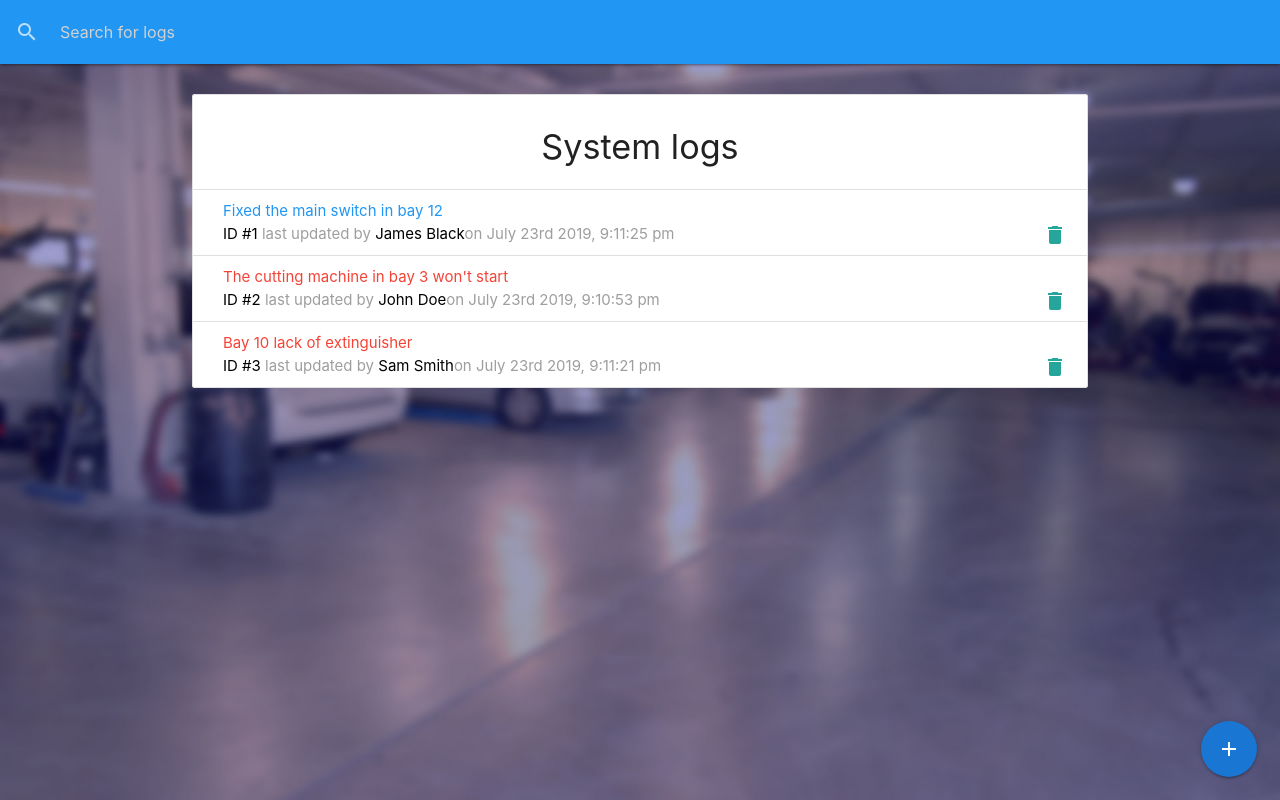
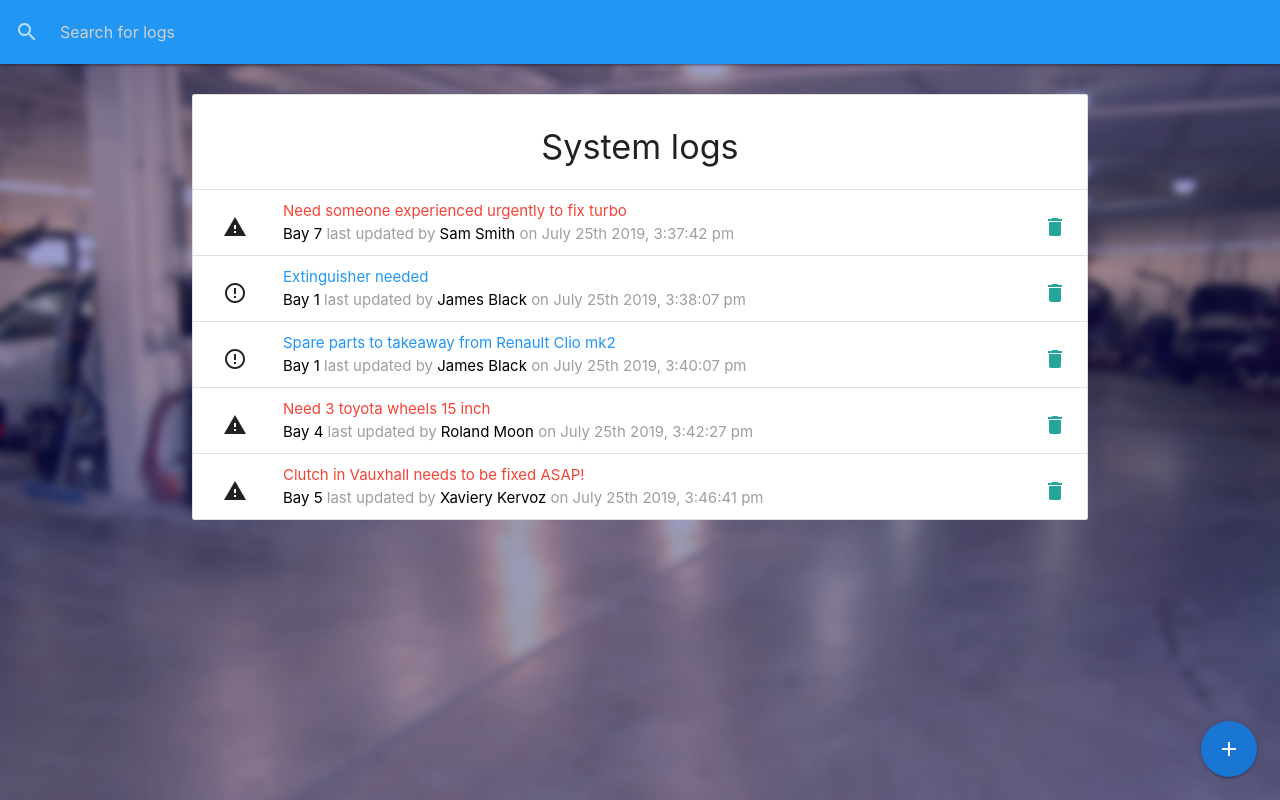
Before and after one commit to klauza/the-machinery, a React (Create React App) app: page / in a window 1280 px wide. Built offline with nearby package versions, Linux system fonts and the light colour scheme; data requests are answered from the project's data file.

Commit message:
added 'bay' as new variable in form

```diff
--- a/db.json
+++ b/db.json
@@ -1,25 +1,44 @@
 {
   "logs": [
     {
-      "id": 1,
-      "message": "Fixed the main switch in bay 12",
+      "message": "Need someone experienced urgently to fix turbo",
+      "attention": true,
+      "tech": "Sam Smith",
+      "bay": "Bay 7",
+      "date": "2019-07-25T15:37:42.112Z",
+      "id": 1
+    },
+    {
+      "message": "Extinguisher needed",
       "attention": false,
       "tech": "James Black",
-      "date": "2019-07-23T21:11:25.230Z"
+      "bay": "Bay 1",
+      "date": "2019-07-25T15:38:07.754Z",
+      "id": 2
     },
     {
-      "id": 2,
-      "message": "The cutting machine in bay 3 won't start",
-      "attention": true,
-      "tech": "John Doe",
-      "date": "2019-07-23T21:10:53.614Z"
+      "message": "Spare parts to takeaway from Renault Clio mk2",
+      "attention": false,
+      "tech": "James Black",
+      "bay": "Bay 1",
+      "date": "2019-07-25T15:40:07.783Z",
+      "id": 3
     },
     {
-      "id": 3,
-      "message": "Bay 10 lack of extinguisher",
+      "message": "Need 3 toyota wheels 15 inch",
       "attention": true,
-      "tech": "Sam Smith",
-      "date": "2019-07-23T21:11:21.996Z"
+      "tech": "Roland Moon",
+      "bay": "Bay 4",
+      "date": "2019-07-25T15:42:27.873Z",
+      "id": 4
+    },
+    {
+      "id": 5,
+      "message": "Clutch in Vauxhall needs to be fixed ASAP!",
+      "attention": true,
+      "tech": "Xaviery Kervoz",
+      "bay": "Bay 5",
+      "date": "2019-07-25T15:46:41.525Z"
     }
   ],
   "techs": [
@@ -37,6 +56,16 @@
       "id": 3,
       "firstName": "James",
       "lastName": "Black"
+    },
+    {
+      "firstName": "Roland",
+      "lastName": "Moon",
+      "id": 4
+    },
+    {
+      "firstName": "Xaviery",
+      "lastName": "Kervoz",
+      "id": 5
     }
   ]
 }
--- a/src/components/logs/AddLogModal.js
+++ b/src/components/logs/AddLogModal.js
@@ -9,6 +9,7 @@ const AddLogModal = ({ addLog }) => {
   const [message, setMessage] = useState('');
   const [attention, setAttention] = useState(false);
   const [tech, setTech] = useState('');
+  const [bay, setBay] = useState('');
 
   const onSubmit = () => {
     if(message === '' || tech === ''){
@@ -18,6 +19,7 @@ const AddLogModal = ({ addLog }) => {
         message,
         attention,
         tech,
+        bay,
         date: new Date()
       }
       addLog(newLog);
@@ -27,6 +29,7 @@ const AddLogModal = ({ addLog }) => {
       setMessage('');
       setTech('');
       setAttention(false);
+      setBay('');
     }
   }
 
@@ -64,6 +67,23 @@ const AddLogModal = ({ addLog }) => {
             </p>
           </div>
         </div>
+
+        <div className="row">
+          <div className="input-field">
+            <select name="bay" value={bay} className="browser-default" onChange={e => setBay(e.target.value)}>
+              <option value="" disabled>Select Bay</option>
+                <option value={`Bay 1`}>Bay 1</option>
+                <option value={`Bay 2`}>Bay 2</option>
+                <option value={`Bay 3`}>Bay 3</option>
+                <option value={`Bay 4`}>Bay 4</option>
+                <option value={`Bay 5`}>Bay 5</option>
+                <option value={`Bay 6`}>Bay 6</option>
+                <option value={`Bay 7`}>Bay 7</option>
+                <option value={`Bay 8`}>Bay 8</option>
+            </select>
+          </div>
+        </div>
+
       </div>
 
       <div className="modal-footer">
--- a/src/components/logs/EditLogModal.js
+++ b/src/components/logs/EditLogModal.js
@@ -8,12 +8,14 @@ const EditLogModal = ({ current, updateLog }) => {
   const [message, setMessage] = useState('');
   const [attention, setAttention] = useState(false);
   const [tech, setTech] = useState('');
+  const [bay, setBay] = useState('');
 
   useEffect(() => {   // fill the form with 'current state'
     if(current) {
       setMessage(current.message);
       setAttention(current.attention);
       setTech(current.tech);
+      setBay(current.bay);
     }
   }, [current]);
 
@@ -26,6 +28,7 @@ const EditLogModal = ({ current, updateLog }) => {
         message,
         attention,
         tech,
+        bay,
         date: new Date()
       }
 
@@ -36,6 +39,7 @@ const EditLogModal = ({ current, updateLog }) => {
       setMessage('');
       setTech('');
       setAttention(false);
+      setBay('');
     }
   };
 
@@ -70,6 +74,23 @@ const EditLogModal = ({ current, updateLog }) => {
             </p>
           </div>
         </div>
+
+        <div className="row">
+          <div className="input-field">
+            <select name="bay" value={bay} className="browser-default" onChange={e => setBay(e.target.value)}>
+              <option value="" disabled>Select Bay</option>
+                <option value={`Bay 1`}>Bay 1</option>
+                <option value={`Bay 2`}>Bay 2</option>
+                <option value={`Bay 3`}>Bay 3</option>
+                <option value={`Bay 4`}>Bay 4</option>
+                <option value={`Bay 5`}>Bay 5</option>
+                <option value={`Bay 6`}>Bay 6</option>
+                <option value={`Bay 7`}>Bay 7</option>
+                <option value={`Bay 8`}>Bay 8</option>
+            </select>
+          </div>
+        </div>
+
       </div>
 
       <div className="modal-footer">
--- a/src/components/logs/LogItem.js
+++ b/src/components/logs/LogItem.js
@@ -13,19 +13,20 @@ const LogItem = ({ log, deleteLog, setCurrent }) => {
   }
   return (
     <li className="collection-item">
-      <div>
+     <div style={{display: 'inline-block', width: '60px'}}><i className="material-icons">{log.attention ? 'warning' : 'error_outline'}</i></div>
+      <div style={{display: 'inline-block'}}>
         <a href="#edit-log-modal" className={`modal-trigger ${log.attention ? 'red-text' : 'blue-text'}`} onClick={() => setCurrent(log)}>{log.message}</a>
         <br/>
         <span className="grey-text">
-          <span className="black-text">ID #{log.id}</span>
+          <span className="black-text">{log.bay}</span>
           {' '} last updated by {' '}
           <span className="black-text">{log.tech}</span>
-          on <Moment format="MMMM Do YYYY, h:mm:ss a">{log.date}</Moment>
+          {' '} on <Moment format="MMMM Do YYYY, h:mm:ss a">{log.date}</Moment>
         </span>
-        <a href="#!" onClick={onDelete} className="secondary-content">
-          <i className="material-icons gre-text">delete</i>
-        </a>
-        </div>
+      </div>
+      <a href="#!" onClick={onDelete} className="secondary-content right-align" style={{display: 'inline-block', marginTop: '15px'}}>
+        <i className="material-icons gre-text">delete</i>
+      </a>
     </li>
   )
 }
```
